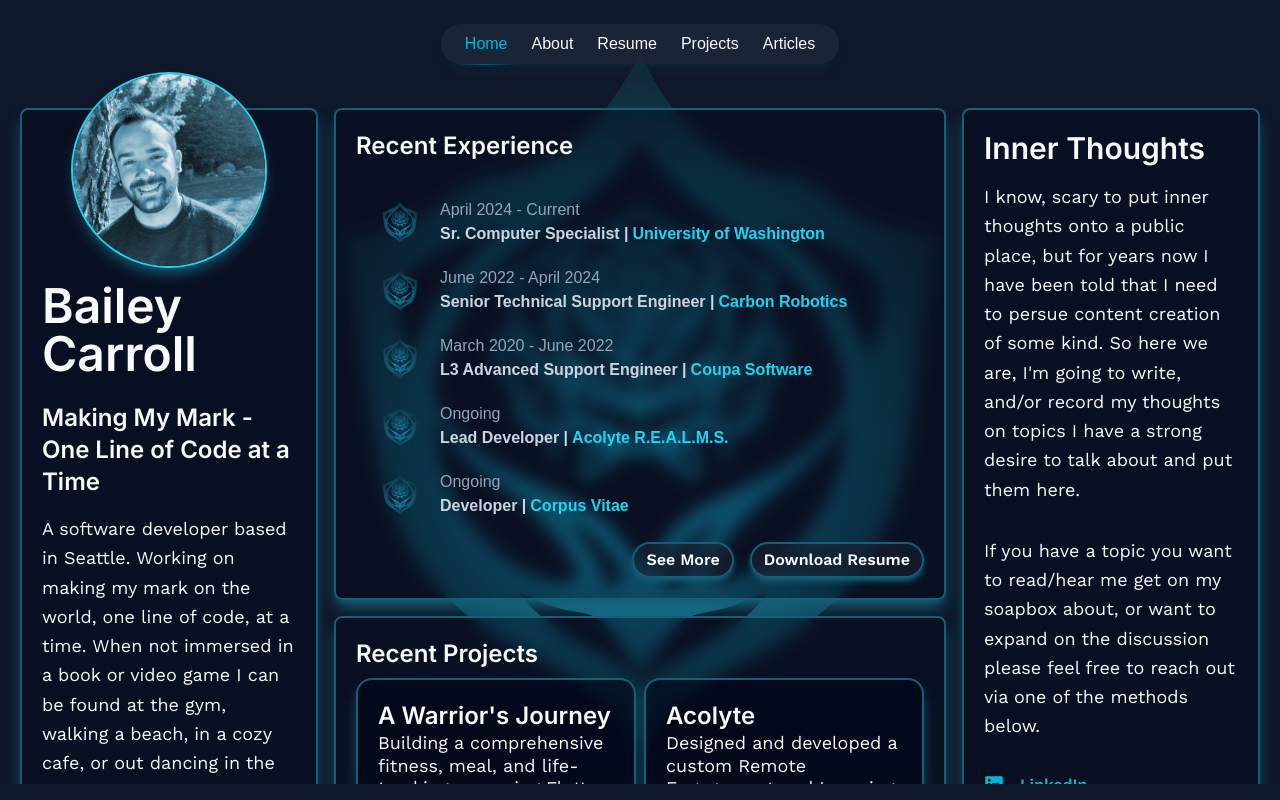
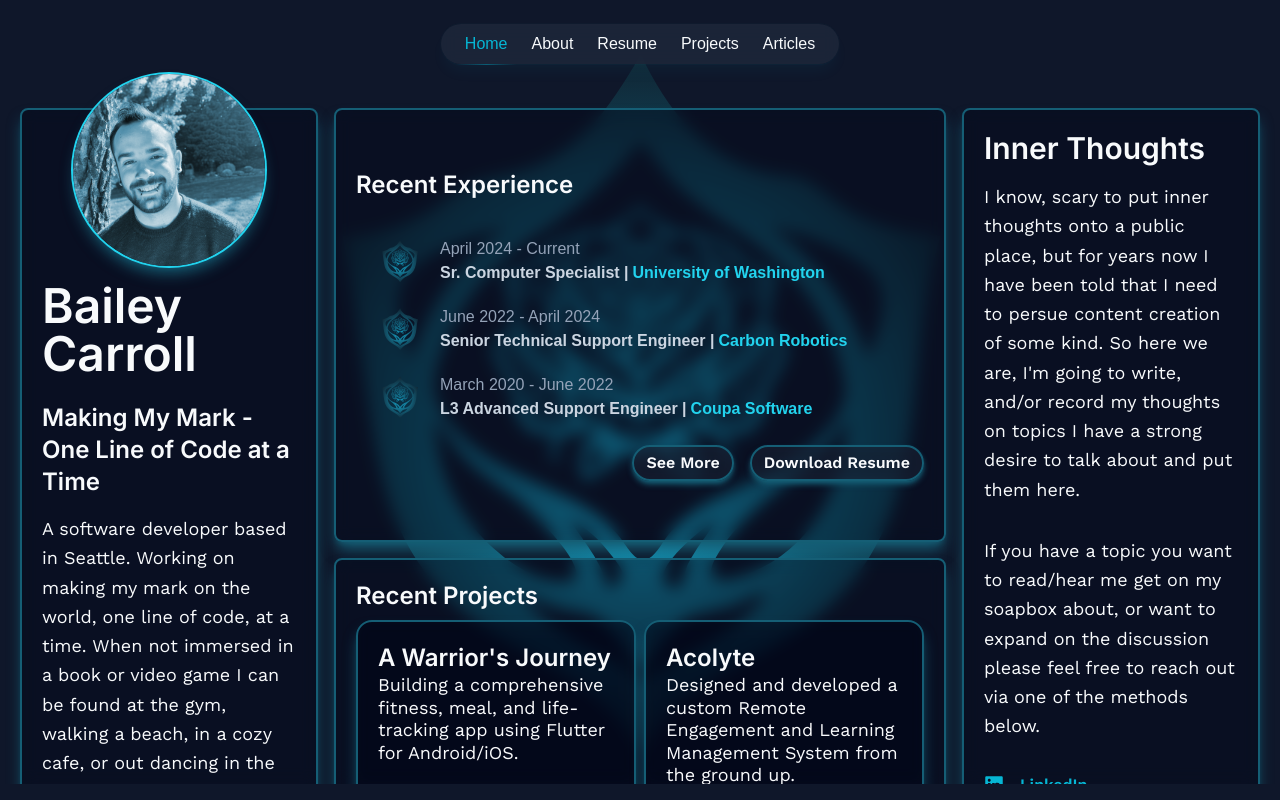
Before and after one commit to HunterCarrollBailey/hunterbailey.dev, a Next.js app: page / in a window 1280 px wide. Built offline with nearby package versions, Linux system fonts and the light colour scheme.

Commit message:
updated timeline to only pull first 3 elements of array for the home list

```diff
--- a/app/components/timeline/Timeline.tsx
+++ b/app/components/timeline/Timeline.tsx
@@ -147,7 +147,7 @@ export function TimelineFull() {
 export function TimelineHome() {
   return (
     <div className="flex flex-col p-5">
-      {events.map((event, index) => (
+      {events.slice(0, 3).map((event, index) => (
         <div key={index} className="flex flex-row mt-4">
           <div className="flex flex-col justify-center items-center">
             <Image
```
